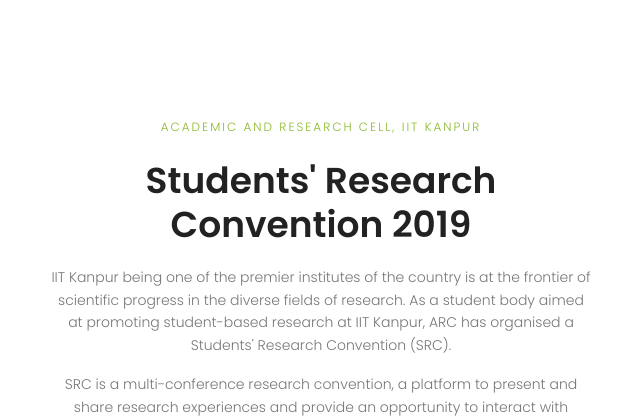
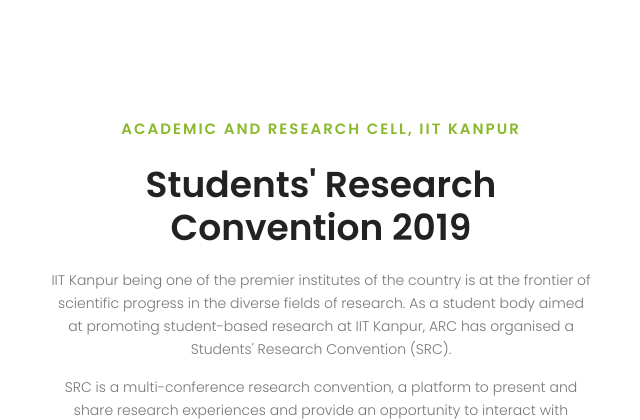
Before and after one commit to OmAryan04/major-project, a PHP site: page /srchome/src.html in a window 1280 px wide. Shown: the part 800-1220 px from the top of the page, without its empty margins (319-959 px from the left). Run offline with PHP 8.4, Linux system fonts and the light colour scheme; some libraries are stand-ins or nearby versions.

Commit message:
Increased font of abbreviation headings of events

```diff
--- a/srchome/css/main.css
+++ b/srchome/css/main.css
@@ -2533,8 +2533,8 @@
     text-transform: uppercase;
     letter-spacing: 2px;
     color: #8ab92d;
-    font-size: 12px;
-    font-weight: 300
+    font-size: 15px;
+    font-weight: 600
 }
 
 .video-sec-area .video-left h1 {
```
